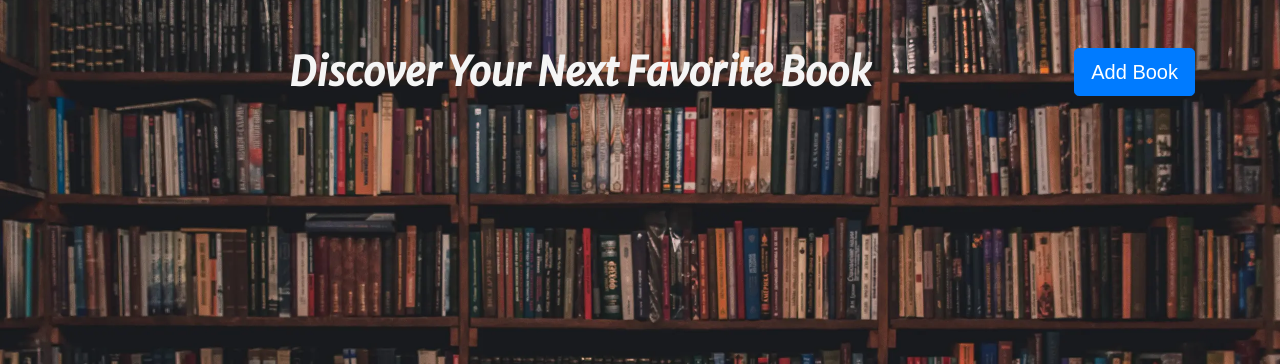
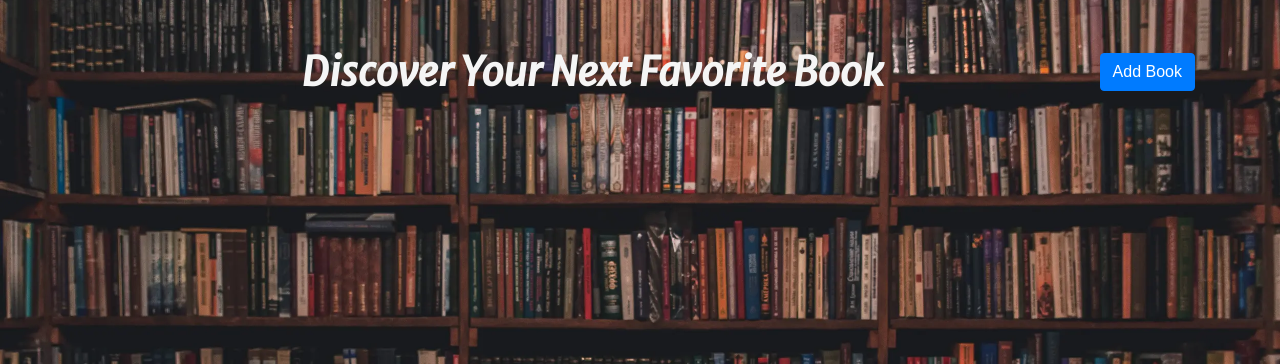
Before and after one commit to Craig-Hudson/online-book-review, a Flask app: page /browse_books in a window 1280 px wide. Shown: the part 56-420 px from the top of the page. Run offline with Flask 2, Linux system fonts and the light colour scheme; data that the repository does not hold is empty.

Commit message:
ADJUST: font weights to fix contrast errors

```diff
--- a/readersrealm/templates/browse-books.html
+++ b/readersrealm/templates/browse-books.html
@@ -2,16 +2,16 @@
 
 {% block content %}
 <div class="page-title d-flex align-items-center flex-column flex-lg-row">
-    <h1 class="text-center mt-5 mb-5 flex-grow-1">Discover Your Next Favorite Book</h1>
+    <h1 class="text-center mt-5 mb-5 flex-grow-1 font-weight-bolder">Discover Your Next Favorite Book</h1>
 
     {% if not session.get('user_id') %}
         <!-- Add Book button with data-toggle and data-target attributes -->
-        <button type="button" class="btn btn-primary btn-lg" data-toggle="modal" data-target="#loginModal">
+        <button type="button" class="btn btn-primary" data-toggle="modal" data-target="#loginModal">
             Add Book
         </button>
     {% else %}
         <!-- If the user is logged in, show a different button or any other content -->
-        <a href="{{ url_for('add_book') }}" aria-label="Add book page" class="btn btn-primary">Add Book</a>
+        <a href="{{ url_for('add_book') }}" aria-label="Add book page" class="btn btn-primary font-weight-bold">Add Book</a>
     {% endif %}
 </div>
 
@@ -64,7 +64,7 @@
                     <li class="list-group-item bg-dark border border-white"><strong>Publication Year:</strong> {{ book.publication_year }}</li>
                 </ul>
                 <div class="card-body">
-                    <a href="{{ url_for('reviews', book_id=book.id) }}" aria-label="Review page" class="btn btn-primary btn-block">View Reviews</a>
+                    <a href="{{ url_for('reviews', book_id=book.id) }}" aria-label="Review page" class="btn btn-primary font-weight-bold btn-block">View Reviews</a>
                 </div>
             </div>
         </div>
```
